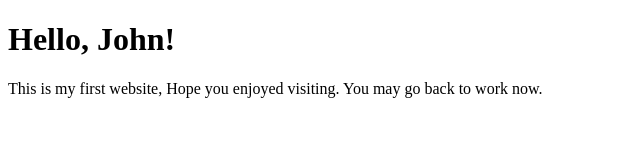
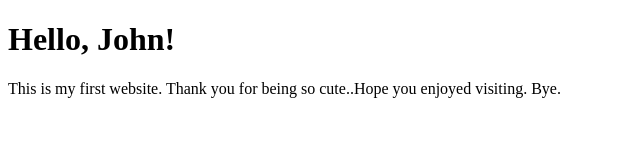
Before and after one commit to devashish10101991/My-first-website, a plain HTML site: page index.html in a window 1280 px wide. Shown: the full height of the page, 0-640 px from the left. Drawn offline with Linux system fonts and the light colour scheme.

Commit message:
Revise paragraph content in index.html
Updated the paragraph text to express gratitude and a farewell.

```diff
--- a/index.html
+++ b/index.html
@@ -5,6 +5,6 @@
   </head>
   <body>
     <h1>Hello, John!</h1>
-    <p>This is my first website, Hope you enjoyed visiting. You may go back to work now.</p>
+    <p>This is my first website. Thank you for being so cute..Hope you enjoyed visiting. Bye.</p>
   </body>
 </html>
```
